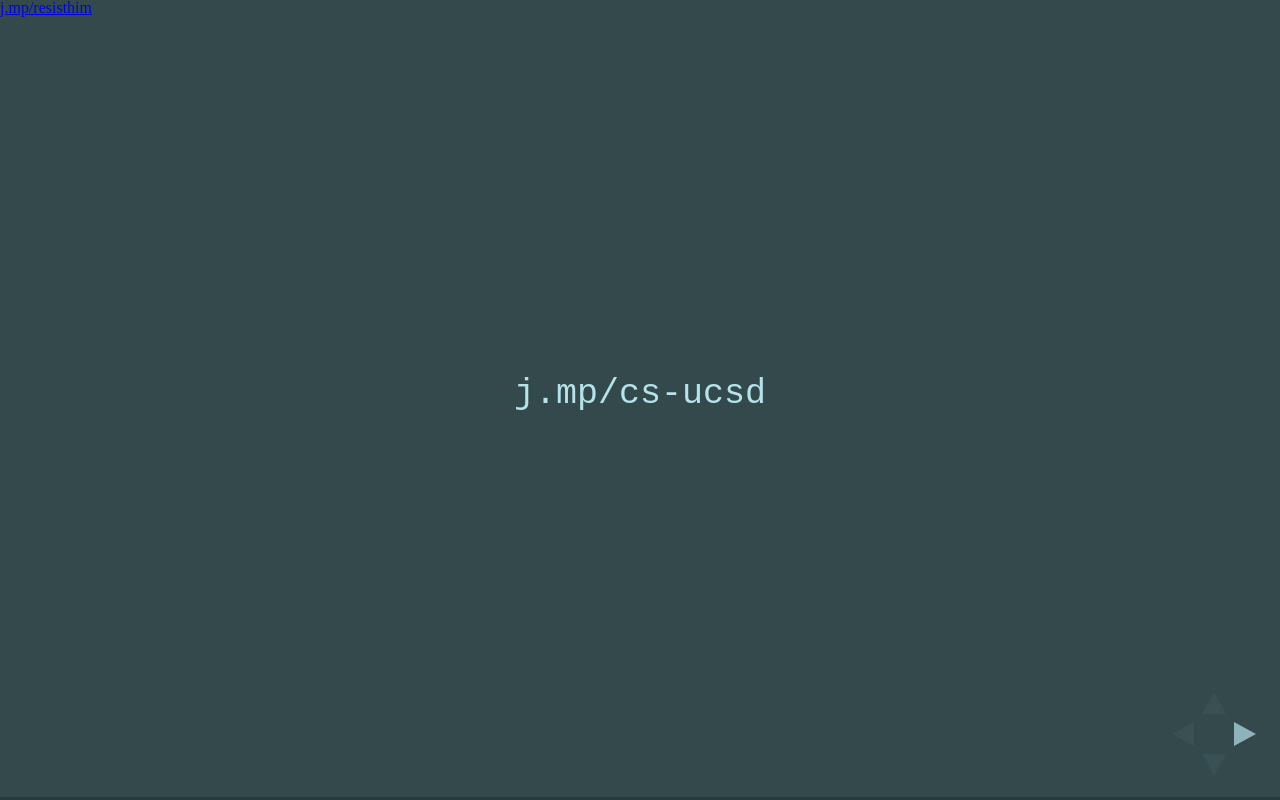
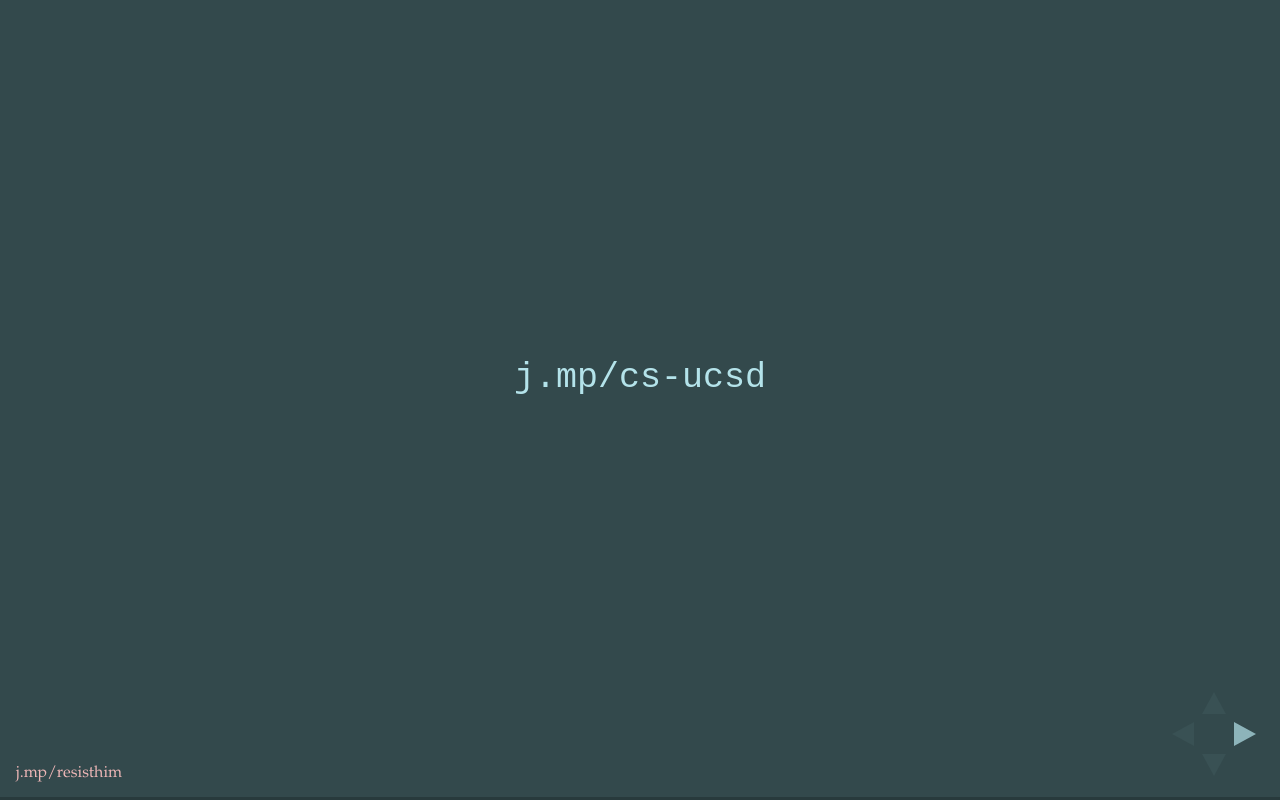
Before and after one commit to delucis/ucsd-talk, a website: page index.html in a window 1280 px wide. Drawn offline with Linux system fonts and the light colour scheme.

Commit message:
Regenerate CSS.

```diff
--- a/css/theme/delucis.css
+++ b/css/theme/delucis.css
@@ -43,6 +43,23 @@
   background: rgba(51, 73, 76, 0.9);
   padding: 1em 0.5em;
   margin: 0 2em; }
+
+.reveal .text-bottom {
+  padding-top: 65%; }
+
+.donate-link {
+  font-family: "Infini", "Palatino Linotype", "Book Antiqua", Palatino, FreeSerif, serif;
+  position: absolute;
+  z-index: 999999;
+  bottom: 3px;
+  left: 0;
+  padding: 1em;
+  background: #33494c; }
+  .donate-link a {
+    color: #edb6b6;
+    text-decoration: none; }
+    .donate-link a:hover {
+      color: #ff4136; }
 
 /*********************************************
  * GLOBAL STYLES
```
